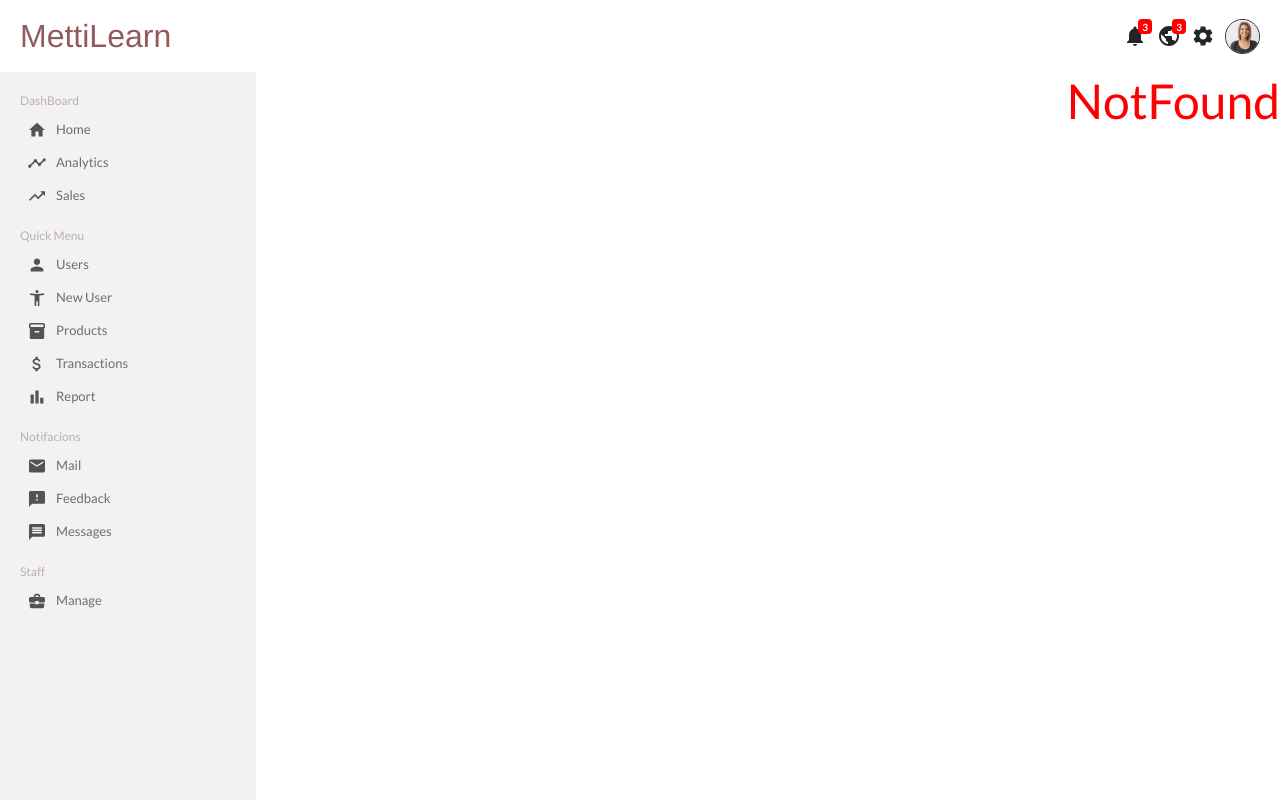
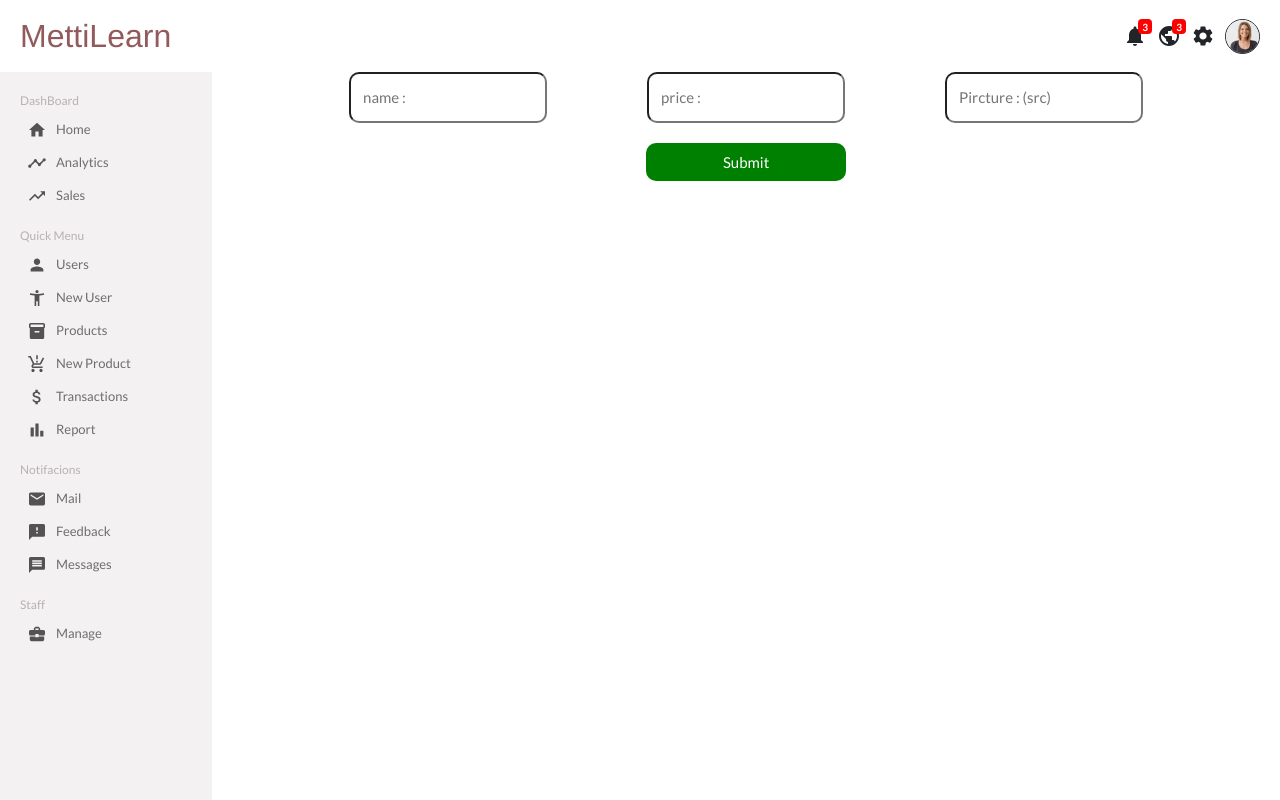
Before and after one commit to mohammad-mahdi-ghalenovi/shop-project-react, a React (Vite) app: page /cms/newProduct in a window 1280 px wide. Built offline with nearby package versions, Linux system fonts and the light colour scheme.

Commit message:
addnew product created

```diff
--- a/src/CMS/components/SideBar/SideBar.jsx
+++ b/src/CMS/components/SideBar/SideBar.jsx
@@ -5,6 +5,7 @@
 import PersonIcon from "@mui/icons-material/Person";
 import AccessibilityNewIcon from "@mui/icons-material/AccessibilityNew";
 import Inventory2Icon from "@mui/icons-material/Inventory2";
+import ProductionQuantityLimitsIcon from '@mui/icons-material/ProductionQuantityLimits';
 import AttachMoneyIcon from "@mui/icons-material/AttachMoney";
 import BarChartIcon from "@mui/icons-material/BarChart";
 import FeedbackIcon from "@mui/icons-material/Feedback";
@@ -51,6 +52,10 @@
               <Inventory2Icon className="icon" />
               Products
             </Link>
+            <Link className="sideBar__link" to="/cms/newProduct">
+              <ProductionQuantityLimitsIcon className="icon" />
+              New Product
+            </Link>
             <Link className="sideBar__link">
               <AttachMoneyIcon className="icon" />
               Transactions
--- /dev/null
+++ b/src/CMS/pages/NewProduct/NewProduct.css
@@ -0,0 +1,29 @@
+.newProduct-container {
+    display: flex;
+    flex-direction: column;
+    align-items: center;
+    width: 100%;
+    padding: 0 20px;
+}
+
+.newProduct-wrapper {
+    display: flex;
+    justify-content: space-around;
+    margin-bottom: 20px;
+    gap: 100px;
+}
+
+.newProduct-wrapper input {
+    padding: 12px 12px;
+    border-radius: 10px;
+}
+
+.submit-product {
+    padding : 8px 12px;
+    border: none;
+    color: white;
+    background-color: green;
+    cursor: pointer;
+    width: 200px;
+    border-radius: 10px;
+}
--- /dev/null
+++ b/src/CMS/pages/NewProduct/NewProduct.jsx
@@ -0,0 +1,54 @@
+import React, { useState } from "react";
+import { addNewProduct } from "../../../utils";
+import "./NewProduct.css";
+
+export default function NewProduct() {
+  const [name, setName] = useState("");
+  const [price, setPrice] = useState("");
+  const [picture, setPicture] = useState("");
+
+  const handleNewProduct = () => {
+    if (name.length >= 1 && price.length >= 1 && picture.length >= 1) {
+
+      let newProduct = {
+        name,
+        price,
+        picture,
+        count: 1,
+        isLoding: false,
+        sales: [],
+      };
+
+      addNewProduct(newProduct)
+    }
+  };
+
+  return (
+    <div className="newProduct-container">
+      <div className="newProduct-wrapper">
+        <input
+          type="text"
+          placeholder="name :"
+          onChange={(e) => setName(e.target.value)}
+          value={name}
+        />
+        <input
+          type="number"
+          placeholder="price :"
+          onChange={(e) => setPrice(e.target.value)}
+          value={price}
+        />
+        <input
+          type="text"
+          placeholder="Pircture : (src) "
+          onChange={(e) => setPicture(e.target.value)}
+          value={picture}
+        />
+      </div>
+
+      <button className="submit-product" onClick={handleNewProduct}>
+        Submit
+      </button>
+    </div>
+  );
+}
--- a/src/CMS/pages/Products/Products.jsx
+++ b/src/CMS/pages/Products/Products.jsx
@@ -2,21 +2,20 @@
 import { DataGrid } from "@mui/x-data-grid";
 import DeleteOutlineIcon from "@mui/icons-material/DeleteOutline";
 import { Link } from "react-router-dom";
-import { products } from "../../../data";
-// import { getAllUsers } from "../../utils";
+import { getAllProducts } from "../../../utils";
+import LinearProgress from "@mui/material/LinearProgress";
+import Box from "@mui/material/Box";
 import "./Products.css";
 
 export default function Products() {
-  const [productInfos, setProductInfos] = useState(products);
+  const [productInfos, setProductInfos] = useState();
 
   useEffect(() => {
-    let users;
-    const getUserInfos = async () => {
-      // users = await getAllUsers();
-      console.log(users);
+    const getProducts = async () => {
+      setProductInfos((await getAllProducts()).map((product) => product[1]));
     };
 
-    getUserInfos();
+    getProducts();
   }, []);
 
   const removeProduct = (productID) => {
@@ -49,7 +48,10 @@
       renderCell: (params) => {
         return (
           <div className="products-actions">
-            <Link to={`/cms/product/${params.row.id}`} className="actions__button">
+            <Link
+              to={`/cms/product/${params.row.id}`}
+              className="actions__button"
+            >
               Edit
             </Link>
             <DeleteOutlineIcon
@@ -64,7 +66,13 @@
 
   return (
     <div className="products-container">
-      <DataGrid columns={columns} rows={productInfos} />
+      {productInfos ? (
+        <DataGrid columns={columns} rows={productInfos} />
+      ) : (
+        <Box sx={{ width: "100%" }}>
+          <LinearProgress />
+        </Box>
+      )}
     </div>
   );
 }
--- a/src/CMS/routes.jsx
+++ b/src/CMS/routes.jsx
@@ -5,11 +5,13 @@
 import Products from "./pages/Products/Products";
 import Product from "./pages/Product/Product";
 import NotFound from "./pages/NotFound/NotFound";
+import NewProduct from "./pages/NewProduct/NewProduct";
 
 let routes = [
   { path: "/", element: <Home /> },
   { path: "/users", element: <UsersList /> },
   { path: "/newUser", element: <NewUser /> },
+  { path: "/newProduct", element: <NewProduct /> },
   { path: "/products", element: <Products /> },
   { path: "/product/:productID", element: <Product /> },
   { path: "/user/:userID", element: <User /> },
--- a/src/routes.jsx
+++ b/src/routes.jsx
@@ -11,6 +11,7 @@
 import CmsUser from "./CMS/pages/User/User";
 import CmsProducts from "./CMS/pages/Products/Products";
 import CmsProduct from "./CMS/pages/Product/Product";
+import CmsNewProduct from "./CMS/pages/NewProduct/NewProduct";
 
 let routes = [
   { path: "/", element: <Home /> },
@@ -32,6 +33,7 @@
       { path: "products", element: <CmsProducts /> },
       { path: "users", element: <CmsUsersList /> },
       { path: "newUser", element: <CmsNewUser /> },
+      { path: "newProduct", element: <CmsNewProduct /> },
       { path: "products", element: <CmsProducts /> },
       { path: "product/:productID", element: <CmsProduct /> },
       { path: "user/:userID", element: <CmsUser /> },
--- a/src/utils.js
+++ b/src/utils.js
@@ -144,3 +144,38 @@
 
   return result
 }
+
+export const addNewProduct = async (productObj) => {
+  let products = await getAllProducts()
+  let result = false
+
+  products = products.map(product => product[1])
+
+  let isAlreadyAdded = products.some((product) => {
+    return product.name === productObj.name;
+  });
+
+  if (!isAlreadyAdded) {
+    result = true
+  }
+
+
+  if (result) {
+    let newProduct = {
+      id: products.length + 1,
+      ...productObj
+    };
+
+    await fetch(
+      "https://sabzlearn-dashboard-default-rtdb.firebaseio.com/products.json",
+      {
+        method: "POST",
+        body: JSON.stringify(newProduct),
+      }
+    )
+      .then((res) => result = true)
+      .catch((err) => result = false);
+  }
+
+  return result
+}
```
